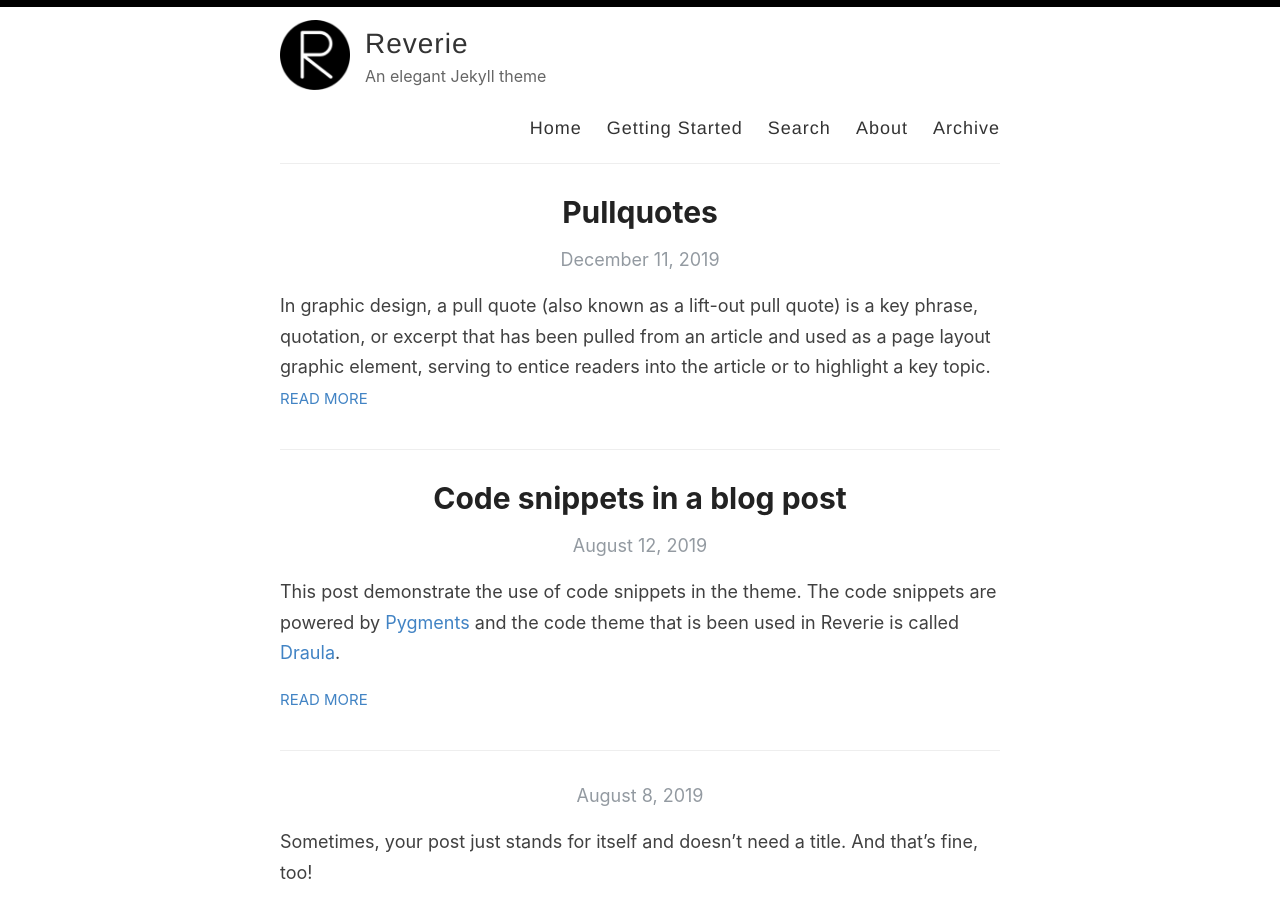
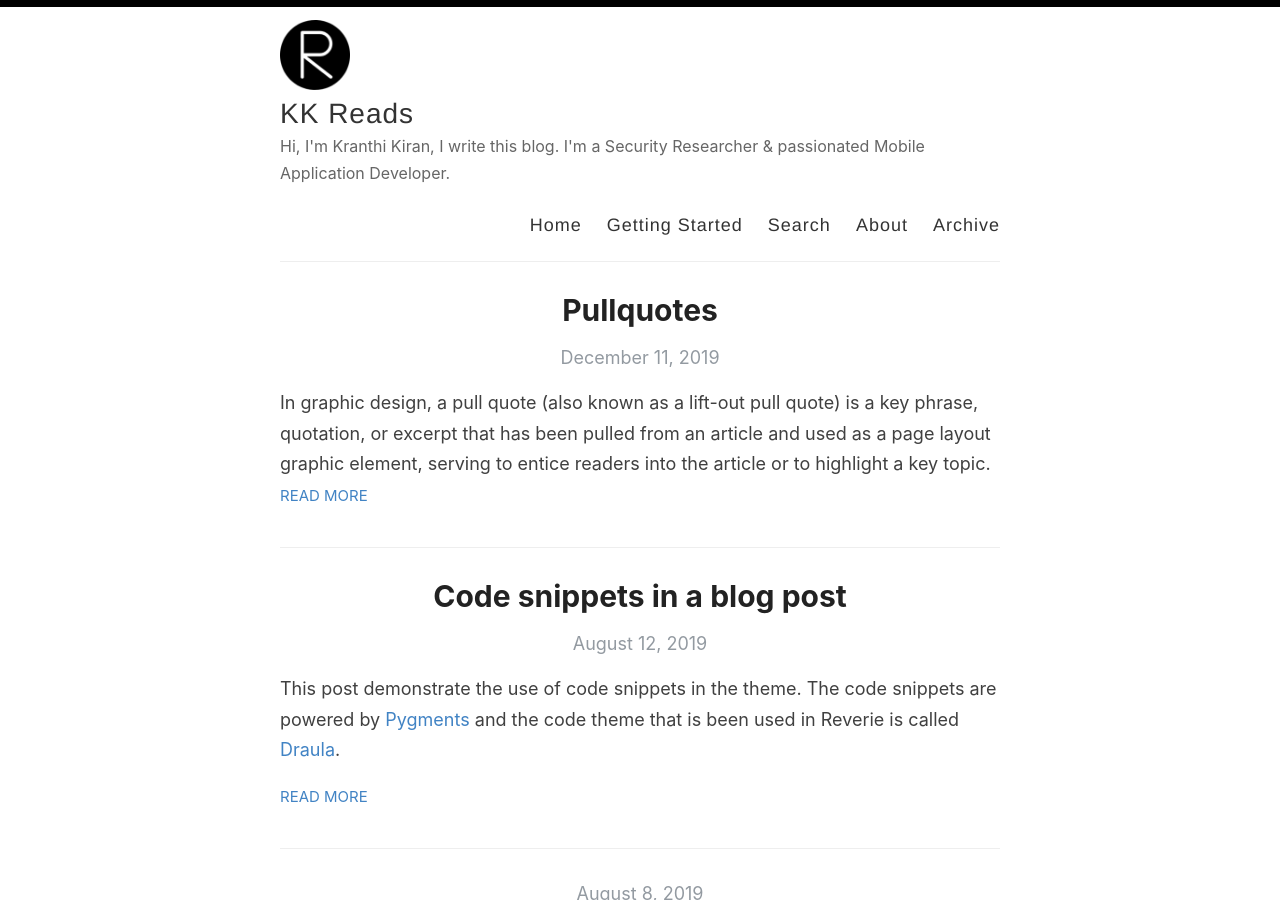
Before and after one commit to kranthikiran-security/kranthikiran-security.github.io, a Jekyll site: the page built from index.html, in a window 1280 px wide and 900 px high. Built offline with Jekyll 4.4.1, drawn with Linux system fonts in a browser that asks for light colours; the list of posts is cut into pages by our own code.

Commit message:
Update _config.yml

```diff
--- a/_config.yml
+++ b/_config.yml
@@ -3,13 +3,13 @@
 #
 
 # Name of your site (displayed in the header)
-name: Reverie
+name: KK Reads
 
 # Name of the author
-author: Amit Merchant
+author: Kranthi Kiran
 
 # Short bio or description (displayed in the header)
-description: An elegant Jekyll theme
+description: Hi, I'm Kranthi Kiran, I write this blog. I'm a Security Researcher & passionated Mobile Application Developer.
 
 # URL of your avatar or profile pic (you could use your GitHub profile pic)
 avatar: /images/reverie.png
@@ -21,15 +21,15 @@ avatar: /images/reverie.png
 # Includes an icon in the footer for each username you enter
 footer-links:
   dribbble:
-  email: amit.d.merchant@gmail.com
+  email: kranthikiran.postbox@gmail.com
   facebook:
   flickr:
-  github: amitmerchant1990/reverie
+  github: kranthikiran-security
   instagram:
   linkedin:
   pinterest:
   rss: rss
-  twitter: amit_merchant
+  twitter:
   stackoverflow:
   youtube: # channel/<your_long_string> or user/<user-name>
   googleplus: # anything in your profile username that comes after plus.google.com/
@@ -41,21 +41,21 @@ footer-links:
 disqus:
 
 # Enter your Google Analytics web tracking code (e.g. UA-2110908-2) to activate tracking
-google_analytics: UA-43339302-11
+google_analytics:
 
 # For newer "GA4" analytics, use the following instead of the "UA" entry above
 #google_analytics_ga4: G-GABC1DEFG
 
 # Your website URL (e.g. http://amitmerchant1990.github.io or http://www.amitmerchant.com)
 # Used for Sitemap.xml and your RSS feed
-url: http://www.amitmerchant.com/reverie
-enforce_ssl: https://www.amitmerchant.com/reverie
+url: http://kranthikiran-security.github.io
+enforce_ssl: https://kranthikiran-security.github.io
 
 # If you're hosting your site at a Project repository on GitHub pages
 # (http://yourusername.github.io/repository-name)
 # and NOT your User repository (http://yourusername.github.io)
 # then add in the baseurl here, like this: "/repository-name"
-baseurl: "/reverie"
+baseurl: ""
 
 #
 # !! You don't need to change any of the configuration flags below !!
```
